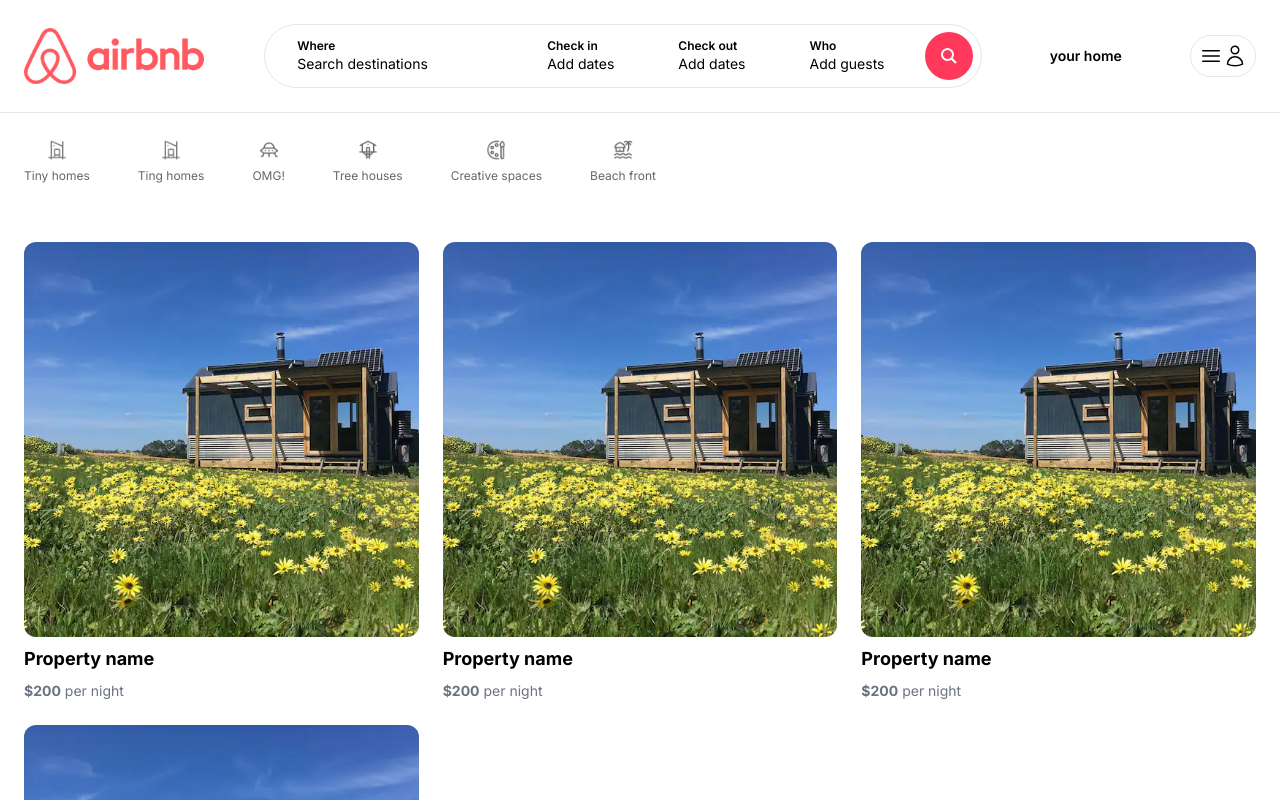
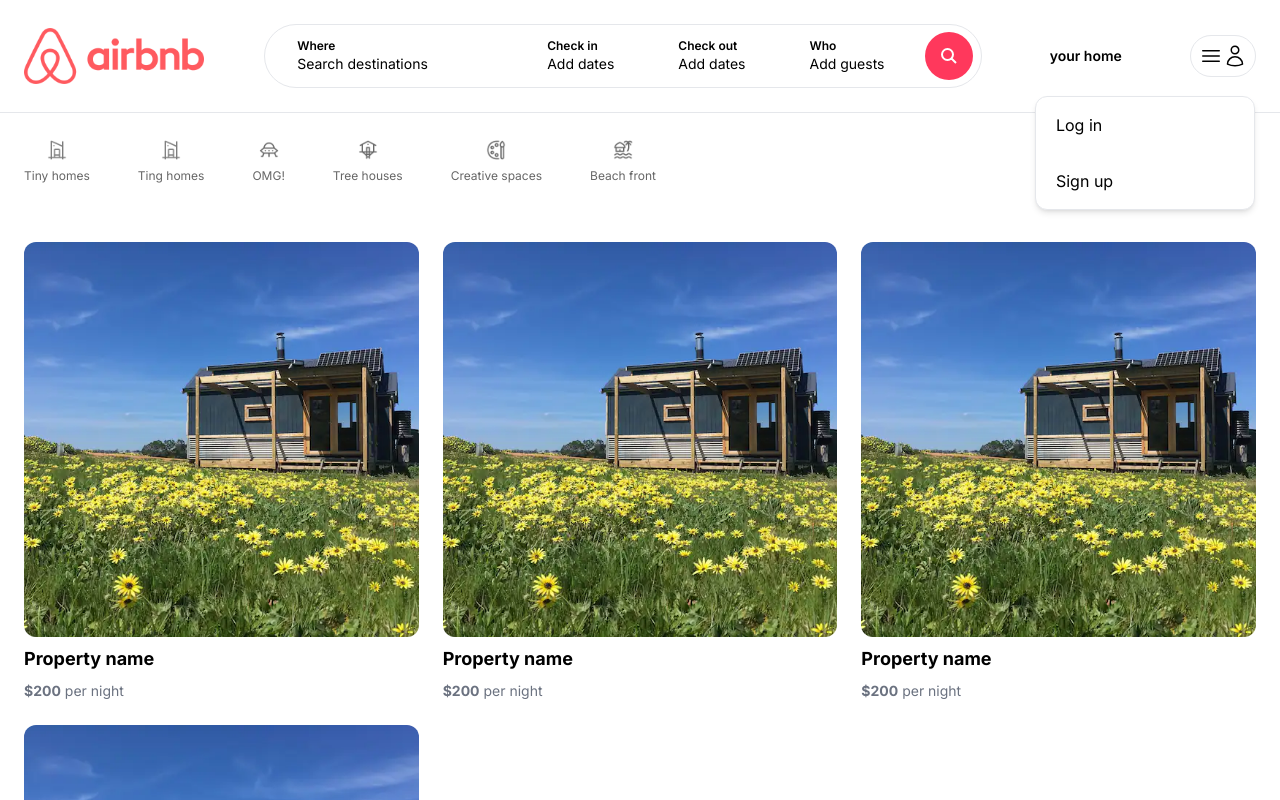
Before and after one commit to YameiSong/Travelbnb, a Next.js app: page / in a window 1280 px wide. Both pictures are taken after a click on the button 1222 px from the left and 56 px from the top of the page. Shown: the top 800 px of the page. Built offline with nearby package versions, Linux system fonts and the light colour scheme.

Commit message:
user menu

```diff
--- /dev/null
+++ b/app/components/navbar/MenuLink.tsx
@@ -0,0 +1,22 @@
+'use client';
+
+interface MenuLinkProps {
+    label: string;
+    onClick: () => void;
+}
+
+const MenuLink: React.FC<MenuLinkProps> = ({
+    label,
+    onClick
+}) => {
+    return (
+        <div
+            className="px-5 py-4 rounded-xl hover:bg-gray-100 transition"
+            onClick={onClick}
+        >
+            {label}
+        </div>
+    );
+}
+
+export default MenuLink;
--- a/app/components/navbar/UserNav.tsx
+++ b/app/components/navbar/UserNav.tsx
@@ -1,7 +1,17 @@
+'use client';
+
+import { useState } from "react";
+import MenuLink from "./MenuLink";
+
 const UserNav = () => {
+    const [isOpen, setIsOpen] = useState(false)
+
     return (
         <div className="p-2 relative inline-block border rounded-full">
-            <button className="flex items-center">
+            <button
+                onClick={() => setIsOpen(!isOpen)}
+                className="flex items-center"
+            >
                 <svg xmlns="http://www.w3.org/2000/svg" fill="none" viewBox="0 0 24 24" strokeWidth="1.5" stroke="currentColor" className="w-6 h-6">
                     <path strokeLinecap="round" strokeLinejoin="round" d="M3.75 6.75h16.5M3.75 12h16.5m-16.5 5.25h16.5" />
                 </svg>
@@ -10,6 +20,19 @@ const UserNav = () => {
                     <path strokeLinecap="round" strokeLinejoin="round" d="M15.75 6a3.75 3.75 0 1 1-7.5 0 3.75 3.75 0 0 1 7.5 0ZM4.501 20.118a7.5 7.5 0 0 1 14.998 0A17.933 17.933 0 0 1 12 21.75c-2.676 0-5.216-.584-7.499-1.632Z" />
                 </svg>
             </button>
+
+            {isOpen && (
+                <div className="w-[220px] absolute top-[60px] right-0 bg-white border rounded-xl shadow-md flex flex-col cursor-pointer">
+                    <MenuLink
+                        label="Log in"
+                        onClick={() => console.log("clicked button")}
+                    />
+                    <MenuLink
+                        label="Sign up"
+                        onClick={() => console.log("clicked button")}
+                    />
+                </div>
+            )}
         </div>
     );
 };
```
